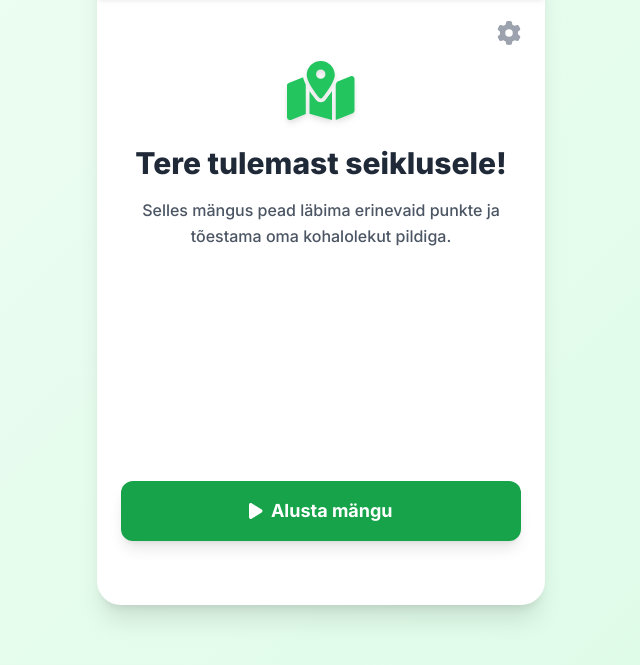
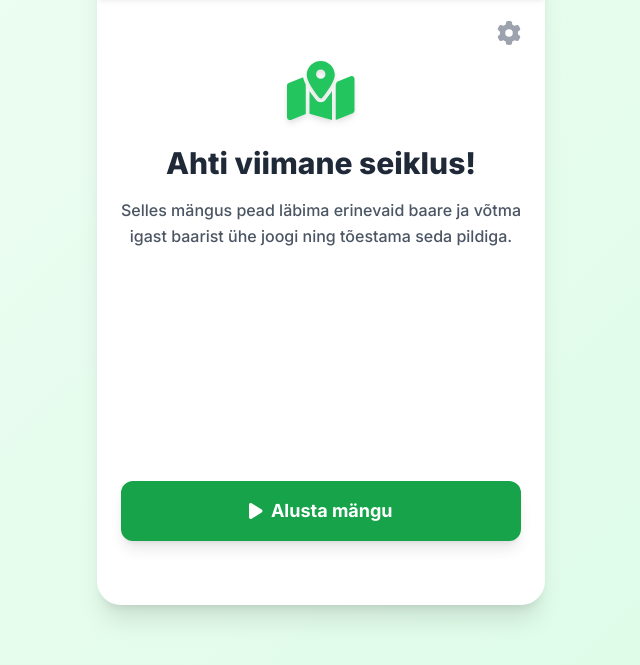
Before and after one commit to timm1209/seiklusmang, a plain HTML site: page index.html in a window 1280 px wide. Shown: the part 135-800 px from the top of the page, without its empty margins (319-959 px from the left). Drawn offline with nearby package versions, Linux system fonts and the light colour scheme.

Commit message:
Update game introduction text in index.html

```diff
--- a/index.html
+++ b/index.html
@@ -85,8 +85,8 @@
                 <div class="mb-6 mt-4">
                     <i class="fa-solid fa-map-location-dot text-6xl text-green-500 drop-shadow-md"></i>
                 </div>
-                <h2 class="text-3xl font-extrabold text-gray-800 mb-4">Tere tulemast seiklusele!</h2>
-                <p class="text-gray-600 mb-8 font-medium text-base leading-relaxed">Selles mängus pead läbima erinevaid punkte ja tõestama oma kohalolekut pildiga.</p>
+                <h2 class="text-3xl font-extrabold text-gray-800 mb-4">Ahti viimane seiklus!</h2>
+                <p class="text-gray-600 mb-8 font-medium text-base leading-relaxed">Selles mängus pead läbima erinevaid baare ja võtma igast baarist ühe joogi ning tõestama seda pildiga.</p>
 
                 <div id="no-tasks-warning" class="hidden text-red-500 mb-4 font-bold">Mängus pole ühtegi ülesannet! Seadista need hammasratta alt.</div>
 
```
